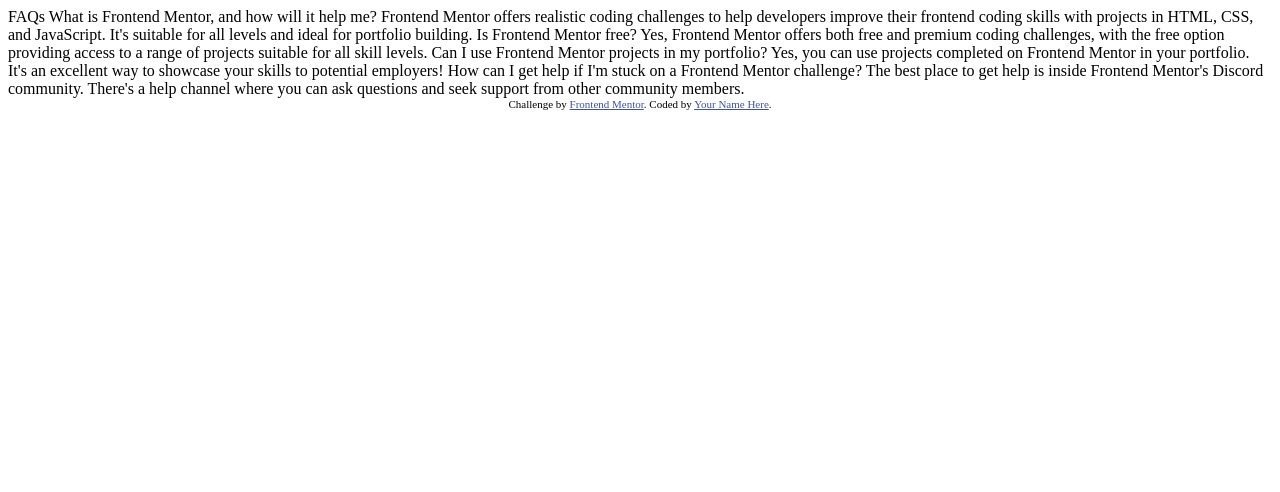
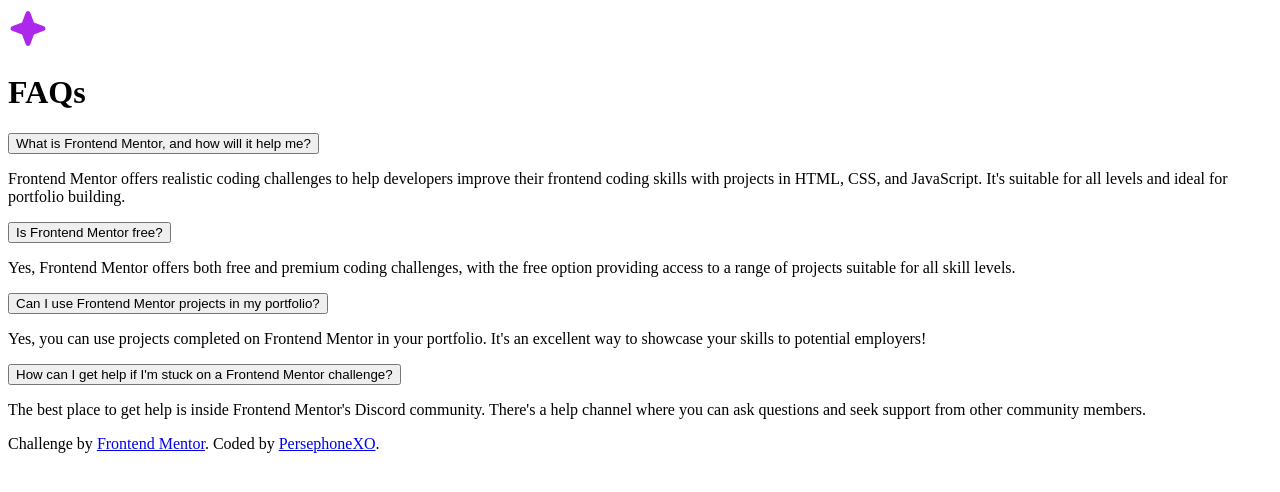
Before and after one commit to PersephoneXO/fm-faq-accordion, a plain HTML site: page index.html in a window 1280 px wide. Drawn offline with Linux system fonts and the light colour scheme.

Commit message:
finished formatting html

```diff
--- a/index.html
+++ b/index.html
@@ -4,45 +4,61 @@
   <meta charset="UTF-8">
   <meta name="viewport" content="width=device-width, initial-scale=1.0"> <!-- displays site properly based on user's device -->
 
-  <link rel="icon" type="image/png" sizes="32x32" href="./assets/images/favicon-32x32.png">
+  <link rel="icon" type="image/png" sizes="32x32" href="faq-accordion-main/assets/images/favicon-32x32.png">
 
   <title>Frontend Mentor | FAQ accordion</title>
 
   <!-- Feel free to remove these styles or customise in your own stylesheet 👍 -->
+  <!--
   <style>
     .attribution { font-size: 11px; text-align: center; }
     .attribution a { color: hsl(228, 45%, 44%); }
   </style>
+  -->
 </head>
 <body>
-
-  FAQs
-
-  What is Frontend Mentor, and how will it help me?
-
-  Frontend Mentor offers realistic coding challenges to help developers improve their
-  frontend coding skills with projects in HTML, CSS, and JavaScript. It's suitable for
-  all levels and ideal for portfolio building.
-
-  Is Frontend Mentor free?
-
-  Yes, Frontend Mentor offers both free and premium coding challenges, with the free
-  option providing access to a range of projects suitable for all skill levels.
-
-  Can I use Frontend Mentor projects in my portfolio?
-
-  Yes, you can use projects completed on Frontend Mentor in your portfolio. It's an excellent
-  way to showcase your skills to potential employers!
-
-  How can I get help if I'm stuck on a Frontend Mentor challenge?
-
-  The best place to get help is inside Frontend Mentor's Discord community. There's a help
-  channel where you can ask questions and seek support from other community members.
-
-
-  <div class="attribution">
-    Challenge by <a href="https://www.frontendmentor.io?ref=challenge" target="_blank">Frontend Mentor</a>.
-    Coded by <a href="#">Your Name Here</a>.
+  <main>
+    <div class="content">
+      <div class="faq-header">
+        <img id="faq-header-star" src="./faq-accordion-main/assets/images/icon-star.svg" alt="faq star">
+        <h1 class="faq-header-title">FAQs</h1>
+      </div>
+      <div id="first-panel">
+        <button class="accordion">What is Frontend Mentor, and how will it help me?</button>
+        <div class="panel">
+          <p class="panel-text">Frontend Mentor offers realistic coding challenges to help developers improve their
+          frontend coding skills with projects in HTML, CSS, and JavaScript. It's suitable for
+          all levels and ideal for portfolio building.</p>
+        </div>
+      </div>
+      <div id="second-panel">
+        <button class="accordion">Is Frontend Mentor free?</button>
+          <div class="panel">
+            <p class="panel-text">Yes, Frontend Mentor offers both free and premium coding challenges, with the free
+              option providing access to a range of projects suitable for all skill levels.</p>
+          </div>
+      </div>
+      <div id="third-panel">
+        <button class="accordion">Can I use Frontend Mentor projects in my portfolio?</button>
+          <div class="panel">
+            <p class="panel-text">Yes, you can use projects completed on Frontend Mentor in your portfolio. It's an excellent
+              way to showcase your skills to potential employers!</p>
+          </div>
+      </div>
+      <div id="fourth-panel">
+        <button class="accordion">How can I get help if I'm stuck on a Frontend Mentor challenge?</button>
+        <div class="panel">
+          <p class="panel-text">The best place to get help is inside Frontend Mentor's Discord community. There's a help
+            channel where you can ask questions and seek support from other community members.</p>
+        </div>
+      </div>
   </div>
+  </main>
+  <footer>
+    <div class="attribution">
+      Challenge by <a href="https://www.frontendmentor.io?ref=challenge" target="_blank">Frontend Mentor</a>.
+      Coded by <a href="https://github.com/PersephoneXO/fm-faq-accordion">PersephoneXO</a>.
+    </div>
+  </footer>
 </body>
 </html>
```
